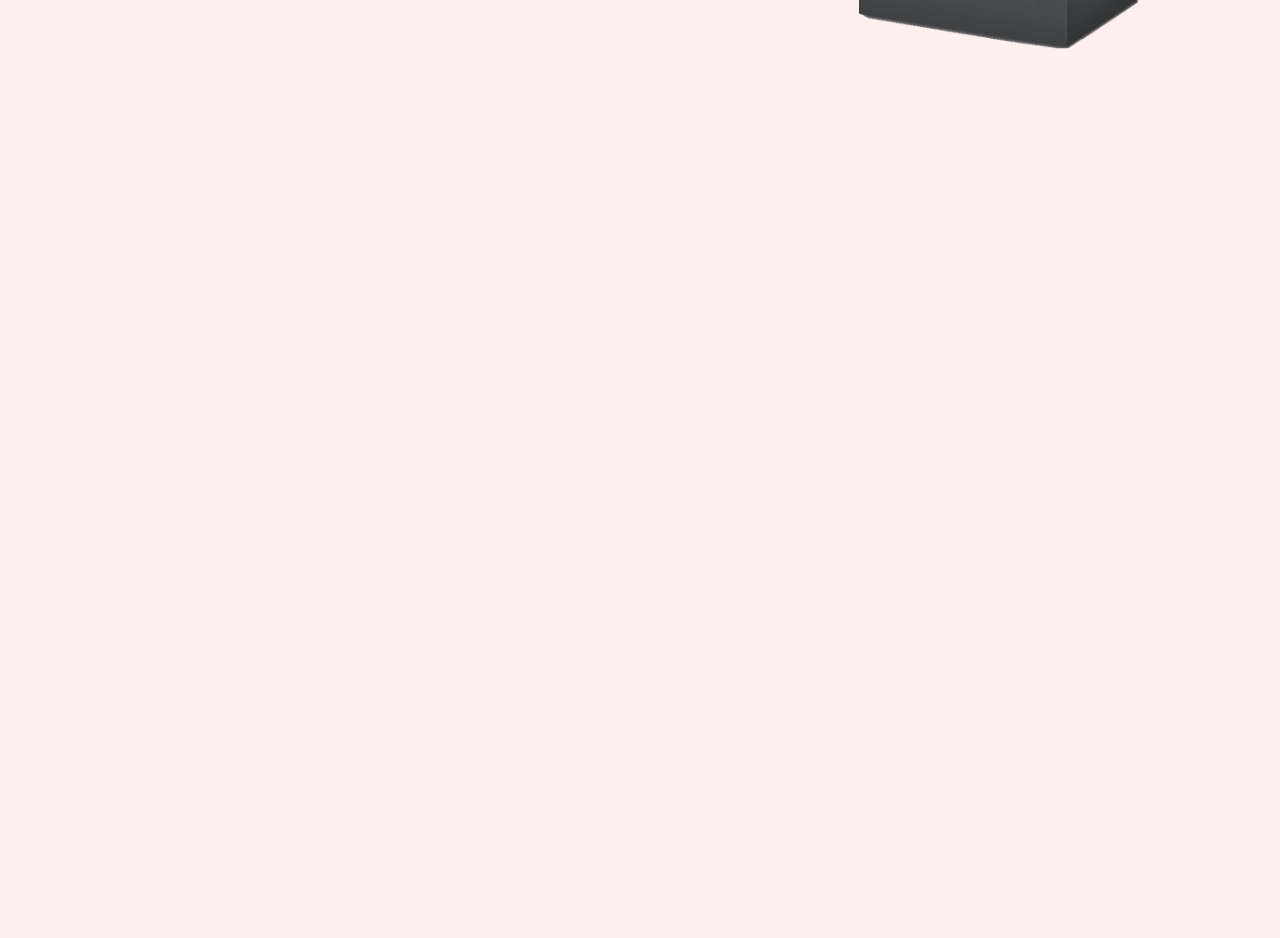
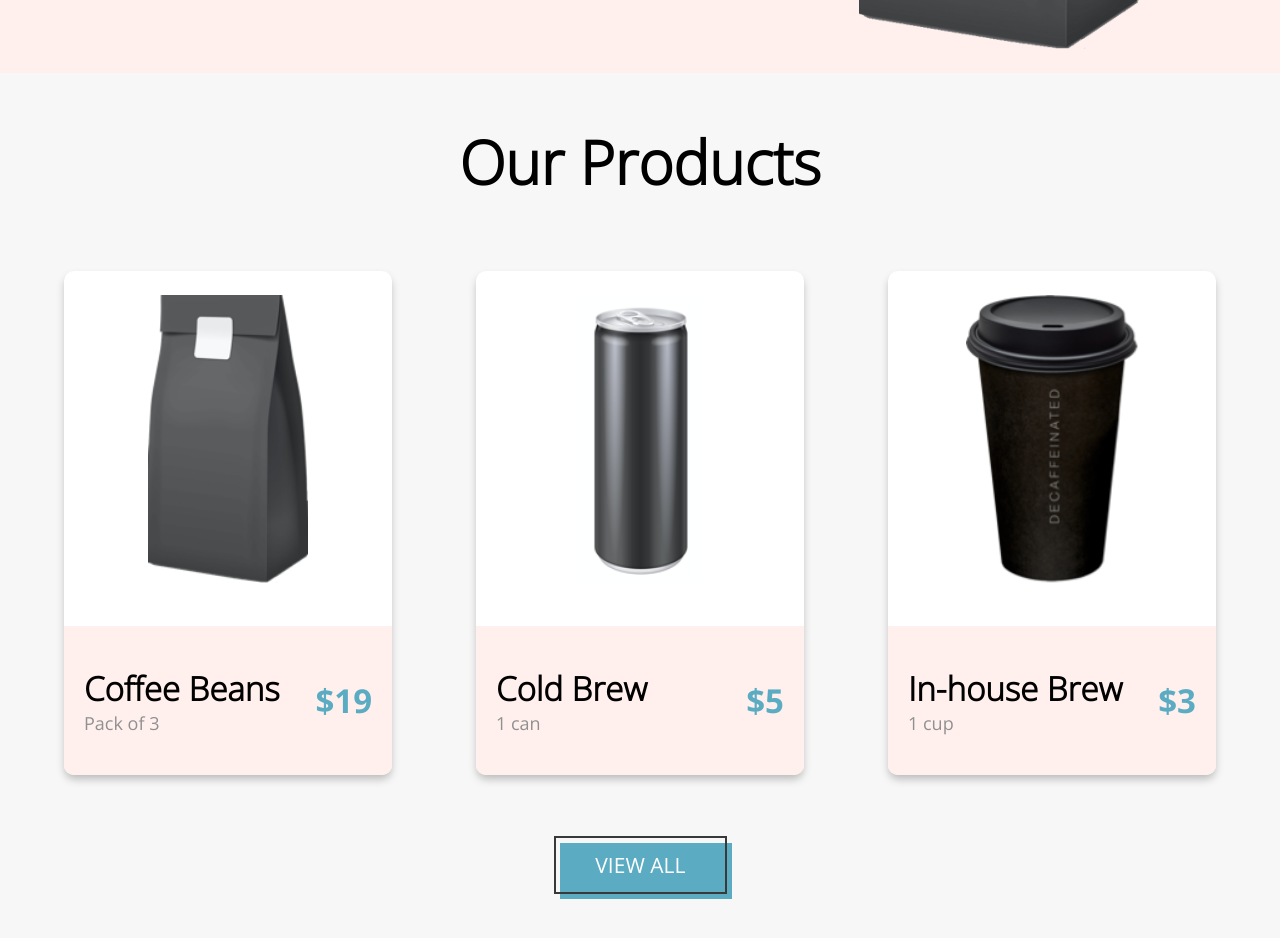
Before and after one commit to matthewjung04/portfolio-coffee-shop, a React (Vite) app: page / in a window 1280 px wide. Shown: the part 580-1518 px from the top of the page. Before the commit the page ends 800 px from the top, so only its background shows below. Built offline with nearby package versions, Linux system fonts and the light colour scheme.

Commit message:
add product cards to homepage

```diff
--- a/src/components/Footer/Footer.jsx
+++ b/src/components/Footer/Footer.jsx
@@ -0,0 +1,23 @@
+import coffeeBeanBackground from '../../assets/logos/coffee-beans-logo-and-footer.svg'
+import facebookIcon from '../../assets/logos/Facebook-Icon.svg'
+import instagramIcon from '../../assets/logos/Instagram-Icon.svg'
+import yelpIcon from '../../assets/logos/Yelp-Icon.svg'
+import './Footer.scss'
+
+function Footer() {
+  return (
+    <section className='homepage__footer'>
+      <article className='homepage__footer__address'>
+
+      </article>
+      <article className='homepage__footer__hours'>
+
+      </article>
+      <article className='homepage__footer__social'>
+
+      </article>
+    </section>
+  )
+}
+
+export default Footer;
--- a/src/components/Footer/Footer.scss
+++ b/src/components/Footer/Footer.scss
@@ -0,0 +1,4 @@
+@use '../../styles/partials/colors' as *;
+@use '../../styles/partials/fonts' as *;
+@use '../../styles/partials/mixins' as *;
+@use '../../styles/partials/variables' as *;
--- /dev/null
+++ b/src/components/ProductCards/ProductCards.jsx
@@ -0,0 +1,18 @@
+import './ProductCards.scss'
+
+function ProductCards({ photo, name, caption, price }) {
+  return (
+    <section className='product-card'>
+      <img src={photo} alt='product image' className='product-card__image'/>
+      <article className='product-card__caption'>
+        <div className='product-card__caption__details'>
+          <h1 className='product-card__caption__details__name'>{name}</h1>
+          <p className='product-card__caption__details__desc'>{caption}</p>
+        </div>
+        <h2 className='product-card__caption__price'>{price}</h2>
+      </article>
+    </section>
+  )
+}
+
+export default ProductCards;
--- /dev/null
+++ b/src/components/ProductCards/ProductCards.scss
@@ -0,0 +1,59 @@
+@use '../../styles/partials/colors' as *;
+@use '../../styles/partials/fonts' as *;
+@use '../../styles/partials/mixins' as *;
+@use '../../styles/partials/variables' as *;
+
+.product-card {
+  background-color: $White;
+  width: 20.5rem;
+  height: 30rem;
+
+  padding-top: 1.5rem;
+  margin: 1.25rem;
+
+  border-radius: 10px;
+  box-shadow: 0 5px 9px -1px rgba(0,0,0,0.25);
+
+  display: flex;
+  flex-direction: column;
+  justify-content: space-between;
+
+  &__image {
+    align-self: center;
+    height: 18rem;
+  }
+
+  &__caption {
+    background-color: $Nitro-Pink;
+
+    padding: 2.5rem 1.25rem;
+    border-bottom-right-radius: 10px;
+    border-bottom-left-radius: 10px;
+
+    display: flex;
+    flex-direction: row;
+    justify-content: space-between;
+
+    &__details {
+
+      &__name {
+        margin: 0;
+
+        @include subheader_font;
+      }
+
+      &__desc {
+        margin: 0;
+        color: $Gray;
+      }
+    }
+
+    &__price {
+      color: $Nitro-Blue;
+      @include paragraph-bold-font;
+
+      margin: 0;
+      align-self: center;
+    }
+  }
+}
--- a/src/pages/HomePage/HomePage.jsx
+++ b/src/pages/HomePage/HomePage.jsx
@@ -8,11 +8,8 @@ import tiltedCanBackground from '../../assets/images/coldbrewbackground.png'
 import coffeeBeanIcon from '../../assets/logos/coffee-beans.svg'
 import coffeeCupIcon from '../../assets/logos/coffee-cup.svg'
 import plantsIcon from '../../assets/logos/planting.svg'
-import coffeeBeanBackground from '../../assets/logos/coffee-beans-logo-and-footer.svg'
-import facebookIcon from '../../assets/logos/Facebook-Icon.svg'
-import instagramIcon from '../../assets/logos/Instagram-Icon.svg'
-import yelpIcon from '../../assets/logos/Yelp-Icon.svg'
-
+import ProductCards from '../../components/ProductCards/ProductCards'
+import Footer from '../../components/Footer/Footer'
 import './HomePage.scss'
 
 function HomePage() {
@@ -33,9 +30,36 @@ function HomePage() {
         </div>
         <img src={coffeeBeanHero} alt='coffee-bean-hero' className='homepage__hero__image'/>
       </article>
+
       <article className='homepage__products'>
+        <h1 className='homepage__products__title'>Our Products</h1>
+        <div className='homepage__products__cards'>
+          <ProductCards
+            photo={coffeeBean}
+            name={'Coffee Beans'}
+            caption={'Pack of 3'}
+            price={'$19'}
+          />
+          <ProductCards
+            photo={coldBrew}
+            name={'Cold Brew'}
+            caption={'1 can'}
+            price={'$5'}
+          />
+          <ProductCards
+            photo={inHouseBrew}
+            name={'In-house Brew'}
+            caption={'1 cup'}
+            price={'$3'}
+          />
+        </div>
+        <Link to='/menu' className='homepage__products__link'>
+          <button className='homepage__products__link--button'>
+            <div className='homepage__products__link--frame'>VIEW ALL</div>
+          </button>
+        </Link>
+      </article>
 
-      </article>
       <article className='homepage__details'>
         <div className='homepage__details__about'>
 
@@ -44,17 +68,6 @@ function HomePage() {
 
         </div>
       </article>
-      <article className='homepage__footer'>
-        <div className='homepage__footer__address'>
-
-        </div>
-        <div className='homepage__footer__hours'>
-
-        </div>
-        <div className='homepage__footer__social'>
-
-        </div>
-      </article>
     </section>
   )
 }
--- a/src/pages/HomePage/HomePage.scss
+++ b/src/pages/HomePage/HomePage.scss
@@ -29,7 +29,7 @@
       }
 
       &__link {
-        // width: 11.25rem;
+        width: $button-width;
 
         &--button {
           @include buttons;
@@ -46,7 +46,6 @@
             transform: $button-animation;
           }
         }
-
       }
     }
 
@@ -55,4 +54,47 @@
       padding-right: 4rem;
     }
   }
+
+  &__products {
+    padding: 3rem 0;
+    background-color: $Light-Gray;
+
+    display: flex;
+    flex-direction: column;
+    align-items: center;
+
+    &__title {
+      @include header-font;
+      margin: 0;
+    }
+
+    &__cards {
+      width: 100%;
+      padding: 3rem 0;
+
+      display: flex;
+      flex-direction: row;
+      justify-content: space-evenly;
+    }
+
+    &__link {
+      width: $button-width;
+
+      &--button {
+        @include buttons;
+
+        &:active .homepage__products__link--frame {
+          transform: $button-animation;
+        }
+      }
+
+      &--frame {
+        @include button-frames;
+
+        &:active {
+          transform: $button-animation;
+        }
+      }
+    }
+  }
 }
--- a/src/styles/partials/_mixins.scss
+++ b/src/styles/partials/_mixins.scss
@@ -41,6 +41,11 @@
   font-size: 18px;
 }
 
+@mixin paragraph-bold-font {
+  font-family: Open-Sans-Bold;
+  font-size: 33px;
+}
+
 @mixin discount-text-font {
   font-family: Open-Sans-Bold;
   font-size: 45px;
@@ -70,14 +75,3 @@
   padding: 0.8rem 0.9rem;
   border: $button-offset-border;
 }
-
-@mixin product-cards {
-  width: 20.625px;
-  height: 27.5px;
-
-  padding: 1.25rem;
-  margin: 1.25rem;
-
-  border-radius: 10px;
-  box-shadow: 0 5px 9px -1px rgba(0,0,0,0.25);
-}
--- a/src/styles/partials/_variables.scss
+++ b/src/styles/partials/_variables.scss
@@ -6,6 +6,7 @@ $tablet_min_width: 768px;
 $tablet_max_width: 1279px;
 
 $offset-border: 5px solid $Nitro-Blue;
+
+$button-width: 11.25rem;
 $button-offset-border: 2px solid $Graphite;
-
 $button-animation: translate(0.4rem, 0.4rem);
```
